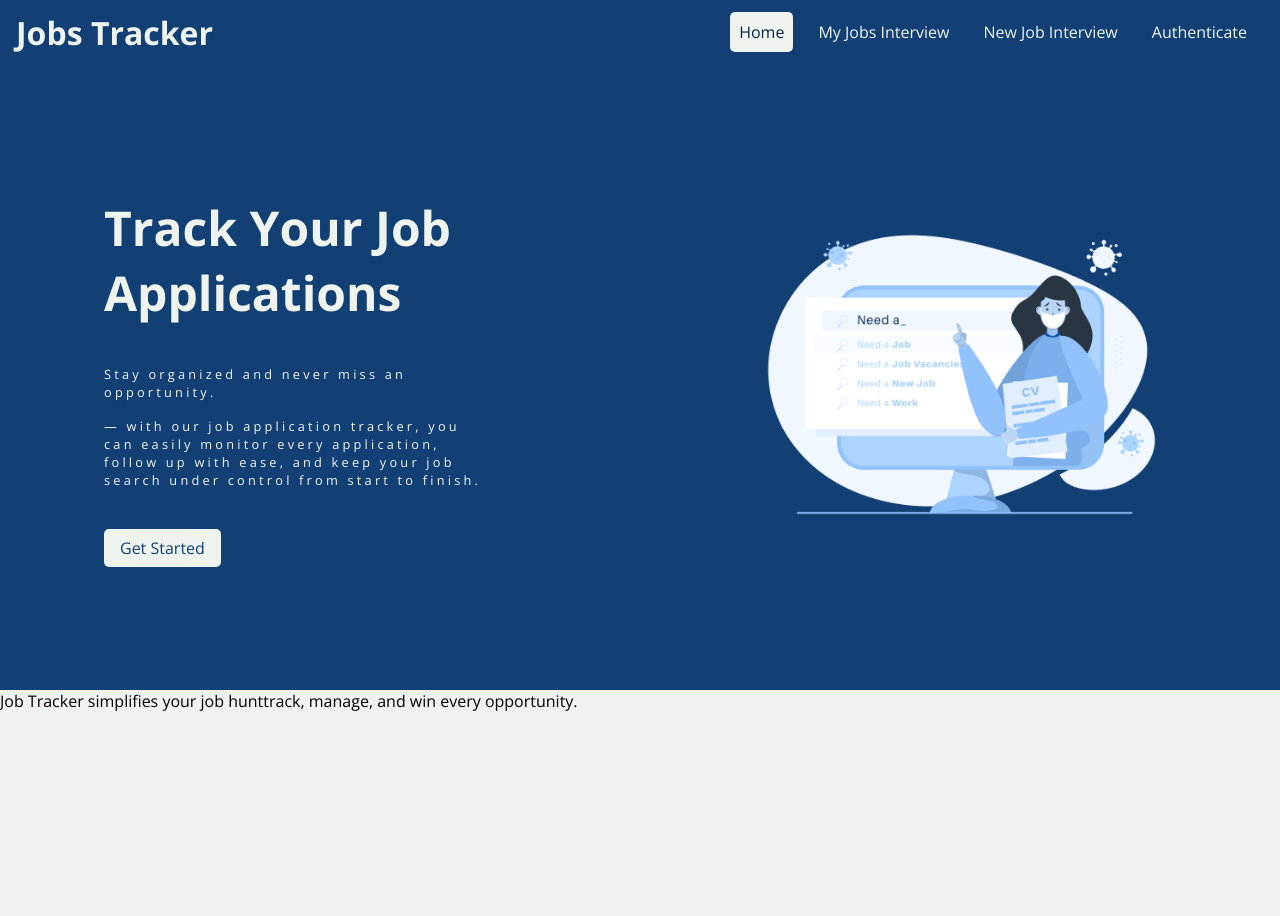
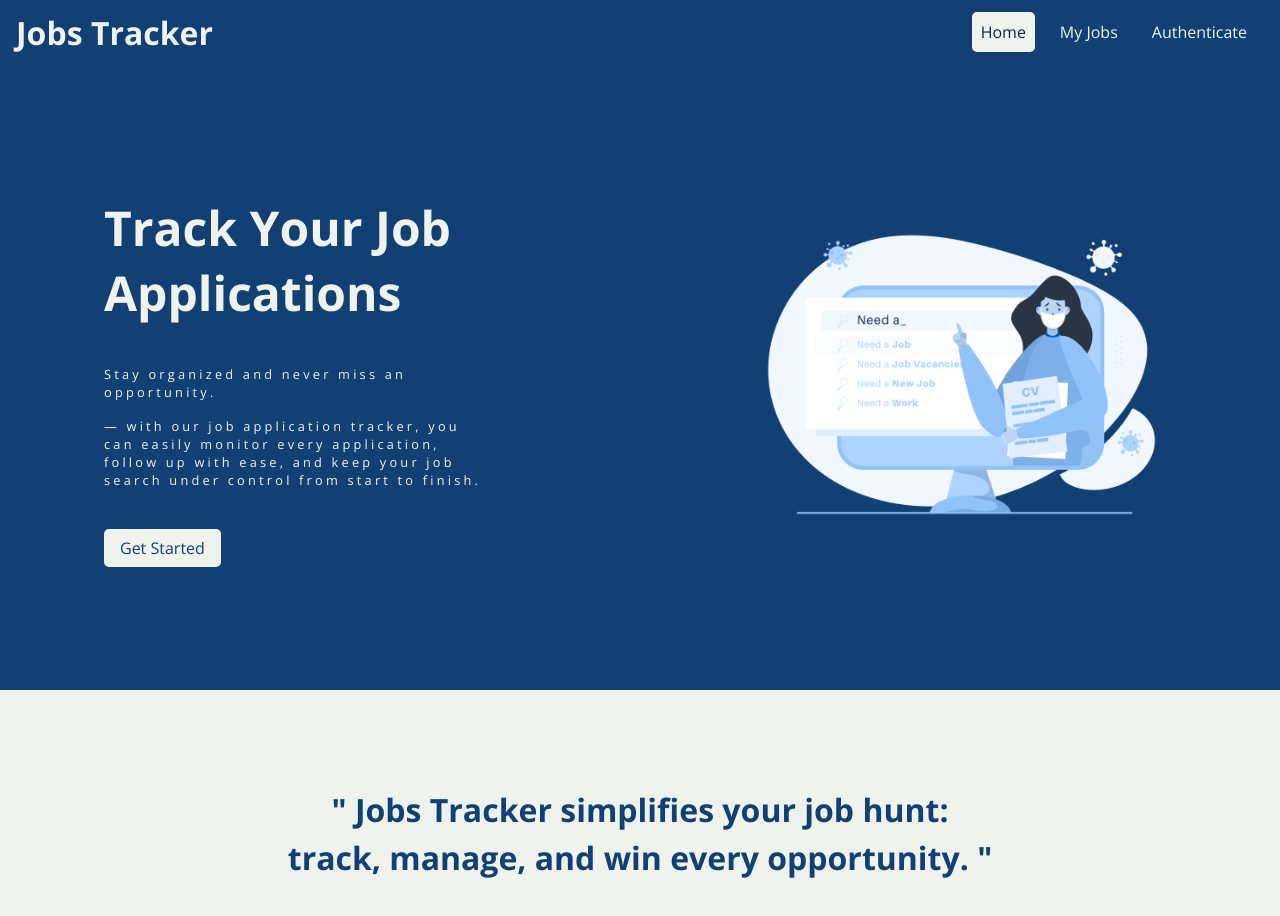
Before and after one commit to FedericoPiazzolla/job-tracker-mern, a React (Vite) app in the folder client/: page / in a window 1280 px wide. Shown: the top 916 px of the page. Before the commit the page ends 800 px from the top, so only its background shows below. Built offline with nearby package versions, Linux system fonts and the light colour scheme.

Commit message:
add: hero tagline

```diff
--- a/client/src/jobs/components/HeroTagLine.jsx
+++ b/client/src/jobs/components/HeroTagLine.jsx
@@ -3,10 +3,10 @@ import "./style/HeroTagLine.css";
 
 const HeroTagLine = () => {
   return (
-    <div className="_container">
+    <div className="container">
       <p className="hero-tagline">
-        Job Tracker simplifies your job hunt
-        <span className="">track, manage, and win every opportunity.</span>
+        " Jobs Tracker simplifies your job hunt:
+        <span> track, manage, and win every opportunity. "</span>
       </p>
     </div>
   );
--- a/client/src/jobs/components/style/HeroTagLine.css
+++ b/client/src/jobs/components/style/HeroTagLine.css
@@ -0,0 +1,19 @@
+.hero-tagline {
+  font-size: 1.2rem;
+  font-weight: 700;
+  line-height: 3rem;
+  color: var(--primary-color);
+  text-align: center;
+  padding: 6rem 0;
+}
+
+.hero-tagline span {
+  display: block;
+}
+
+@media (min-width: 768px) {
+  .hero-tagline {
+    font-size: 2rem;
+  }
+
+}
--- a/client/src/shared/Navigation/NavLinks.jsx
+++ b/client/src/shared/Navigation/NavLinks.jsx
@@ -12,10 +12,7 @@ const NavLinks = (props) => {
         </NavLink>
       </li>
       <li>
-        <NavLink to="/u1/jobs">My Jobs Interview</NavLink>
-      </li>
-      <li>
-        <NavLink to="/jobs/new">New Job Interview</NavLink>
+        <NavLink to="/u1/jobs">My Jobs</NavLink>
       </li>
       <li>
         <NavLink to="/auth">Authenticate</NavLink>
```
